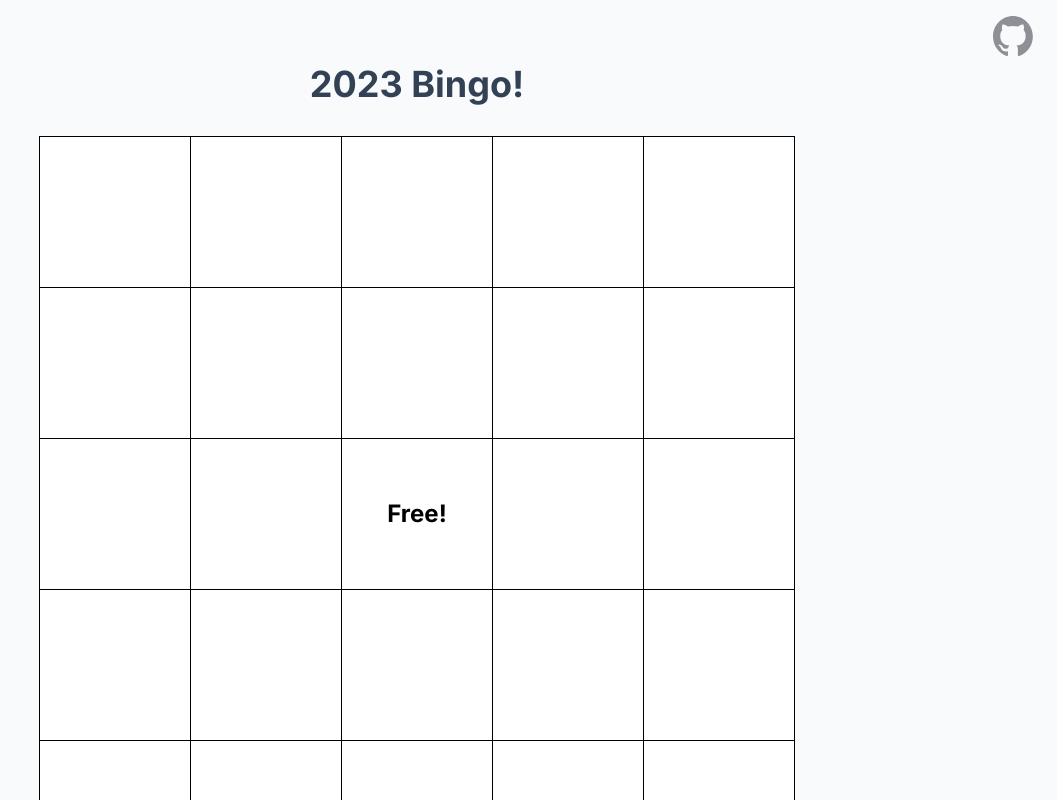
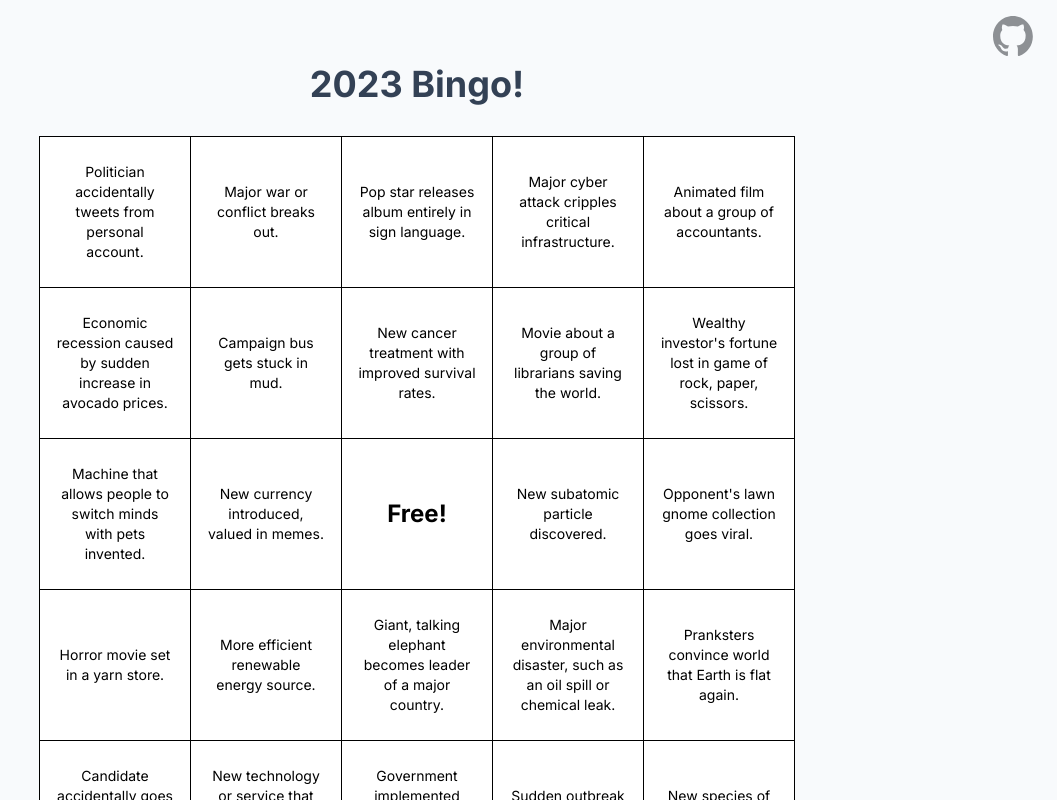
Before and after one commit to noevidenz/bingo-cards, a Vue app: page / in a window 1280 px wide. Shown: the top 800 px of the page, without its empty margins (223-1280 px from the left). Built offline with nearby package versions, Linux system fonts and the light colour scheme.

Commit message:
Generate card on page load

```diff
--- a/src/App.vue
+++ b/src/App.vue
@@ -21,6 +21,7 @@ const hiddenDownloadLink = ref(null)
 onMounted(() => {
   grid.value = Array(25)
   grid.value[12] = FREE_SQUARE
+  generate()
 })
 
 const customOptions = computed(() => customOptionsForm.input.trim().split('\n').filter(e => e))
```
